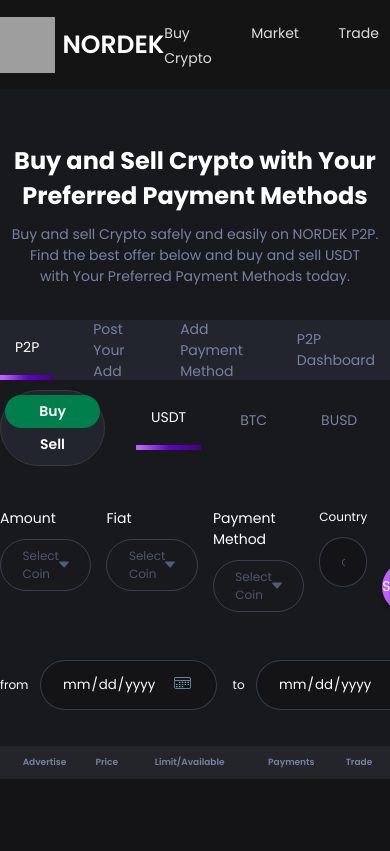
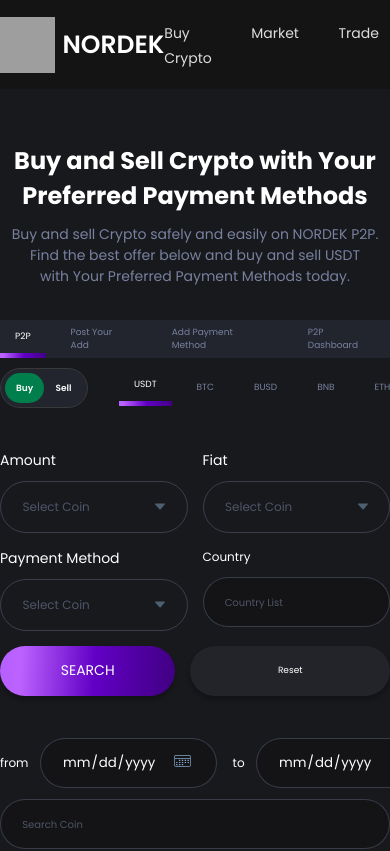
Before and after one commit to amrat98/ce-react, a React (Create React App) app: page /p2p in a window 390 px wide. Shown: the top 851 px of the page. Built offline with nearby package versions, Linux system fonts and the light colour scheme; grey boxes are pictures that could not be loaded.

Commit message:
UI-Responsiveness

```diff
--- a/src/pages/p2p/P2P.js
+++ b/src/pages/p2p/P2P.js
@@ -119,12 +119,6 @@
                 <div className="P2P-Search-Input-Left">
                   <DateInput label={"from"} />
                   <DateInput label={"to"} />
-                  <Button
-                    ClASSS={"blue"}
-                    style={{ maxWidth: "128.556px", marginLeft: "19px" }}
-                  >
-                    Search
-                  </Button>
                 </div>
                 <div className="P2P-Search-Input-Right">
                   <Input placeholder={"Search Coin"} />
@@ -139,9 +133,7 @@
           {selectNav === "Post Your Add" && <PostAdd />}
           {selectNav === "Add Payment Method" && <PaymentMethod />}
           {selectNav === "P2P Dashboard" && <P2PDashBoard />}
-          {/* <BankTransfer />
 
-          <PostAdd /> */}
         </div>
       </div>
       <Footer />
--- a/src/pages/p2p/index.css
+++ b/src/pages/p2p/index.css
@@ -533,6 +533,36 @@
   flex-direction: column;
   gap: 20px;
 }
+@media (max-width: 575px) {
+  .P2P-drpDwn-Container {
+    flex-direction: column;
+    align-items: normal;
+  }
+  .P2P-Search-Input-Container {
+    flex-direction: column;
+    align-items: normal;
+  }
+  .P2P-Nav-List > li {
+    font-size: 9px;
+  }
+  .P2P-Sub-Nav-Btn-Box {
+    display: flex;
+  }
+  .P2P-Sub-Nav-Btn-Box > button {
+    padding: 3px 11px;
+    display: inline-block;
+    font-size: 9px;
+    width: 39px;
+  }
+  .P2P-Nav-List {
+    height: 38px;
+    gap: 10px;
+  }
+  .P2P-drpDwn-lefT {
+    display: grid;
+    grid-template-columns: repeat(auto-fit, minmax(130px, 1fr));
+  }
+}
 
 @media (min-width: 576px) and (max-width: 767px) {
   .P2P-drpDwn-Container {
@@ -542,6 +572,26 @@
   .P2P-Search-Input-Container {
     flex-direction: column;
     align-items: normal;
+  }
+  .P2P-Nav-List > li {
+    font-size: 9px;
+  }
+  .P2P-Sub-Nav-Btn-Box {
+    display: flex;
+  }
+  .P2P-Sub-Nav-Btn-Box > button {
+    padding: 3px 11px;
+    display: inline-block;
+    font-size: 9px;
+    width: 39px;
+  }
+  .P2P-Nav-List {
+    height: 38px;
+    gap: 10px;
+  }
+  .P2P-drpDwn-lefT {
+    display: grid;
+    grid-template-columns: repeat(auto-fit, minmax(130px, 1fr));
   }
 }
 
```
